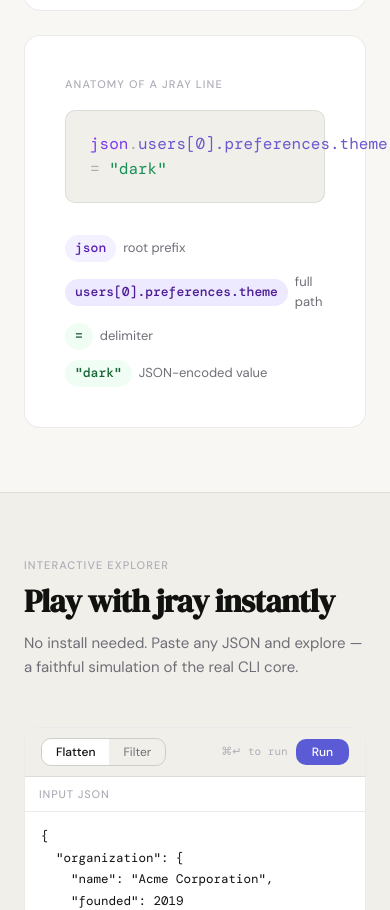
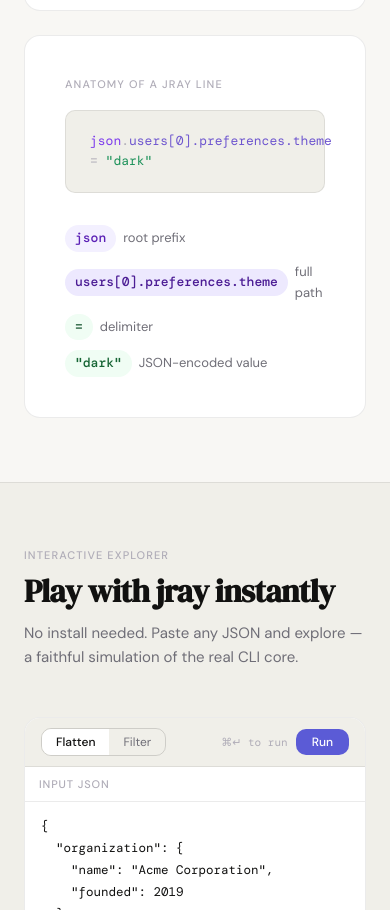
Before and after one commit to siyadhkc/Jray, a website: page index.html in a window 390 px wide. Shown: the part 1646-2556 px from the top of the page. Drawn offline with nearby package versions, Linux system fonts and the light colour scheme.

Commit message:
fix:responsive issue in mobile screen

```diff
--- a/index.html
+++ b/index.html
@@ -398,7 +398,7 @@
       border: 1px solid var(--border);
       border-radius: var(--radius);
       padding: 1.25rem 1.5rem;
-      font-family: var(--mono); font-size: 16px;
+      font-family: var(--mono); font-size: 13px;
       margin-bottom: 2rem;
     }
     .anatomy-tags {
```
Also changed, not shown: CONTRIBUTING.md (+0 -2 lines).
